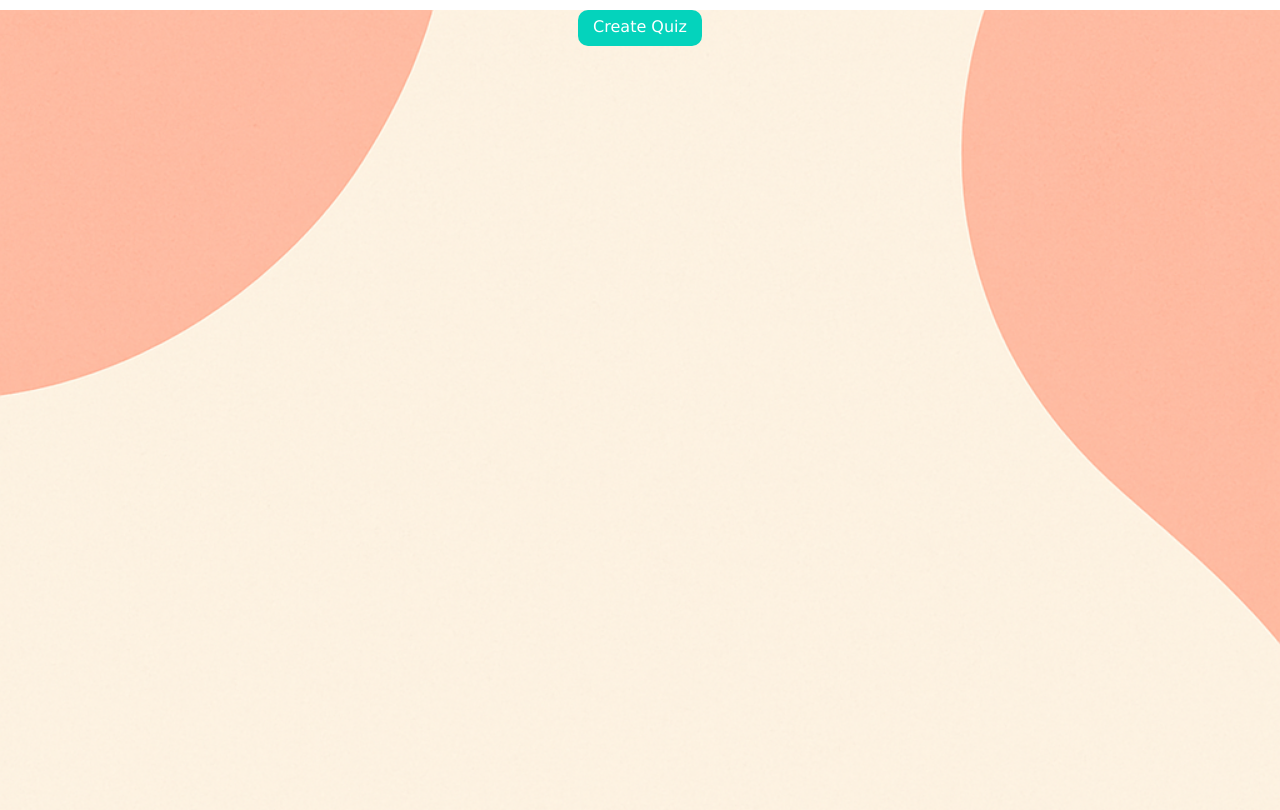
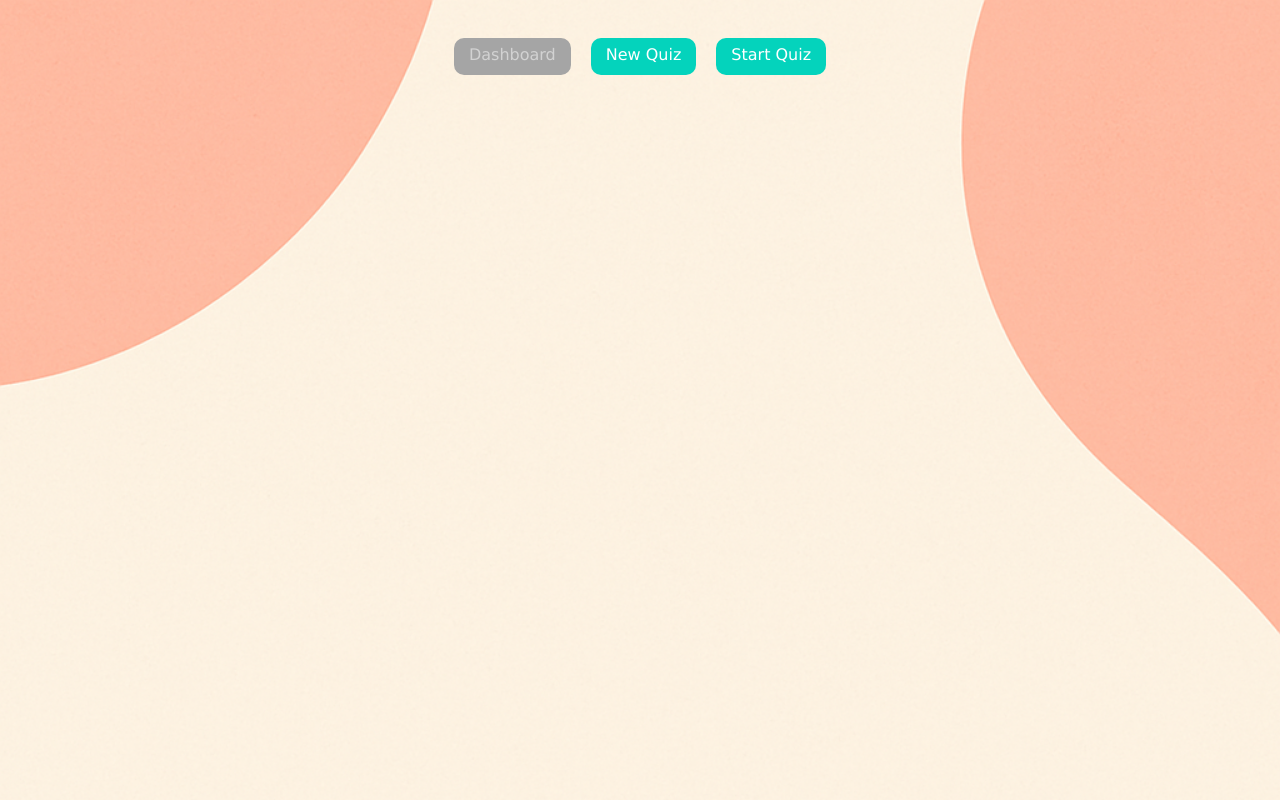
Before and after one commit to JSeaton-SKPolyTech/WhizQuiz, a React (Vite) app: page /dashboard in a window 1280 px wide. Built offline with nearby package versions, Linux system fonts and the light colour scheme.

Commit message:
added disable button feature to nav

```diff
--- a/src/components/TeacherNav.jsx
+++ b/src/components/TeacherNav.jsx
@@ -2,7 +2,7 @@ import { Navigate, useNavigate } from 'react-router-dom';
 
 import Button from './Button';
 
-const TeacherNav = function(){
+const TeacherNav = function({disabledButtons=false}){
 	const navigate = useNavigate();
 
 	function goToDashboard(){
@@ -15,11 +15,10 @@ const TeacherNav = function(){
 
 	}
 
-
 	return (
 		<nav>
-			<Button className='Nav-Button' buttonText="Dashboard" onClickFunc={goToDashboard} />
-			<Button className='Nav-Button' buttonText="New Quiz" disabled={true} onClickFunc={goToNewQuiz} />
+			<Button className='Nav-Button' buttonText="Dashboard" disabled={disabledButtons.dashboard} onClickFunc={goToDashboard} />
+			<Button className='Nav-Button' buttonText="New Quiz" disabled={disabledButtons.newQuiz} onClickFunc={goToNewQuiz} />
 			<Button className='Nav-Button' buttonText="Start Quiz" onClickFunc={startQuiz} />
 		</nav>
 	)
--- a/src/views/Dashboard.jsx
+++ b/src/views/Dashboard.jsx
@@ -1,16 +1,10 @@
-import { useNavigate } from "react-router-dom";
-import { Button } from "../components";
+import { TeacherNav } from "../components";
 
 const Dashboard = function(){
-	const navigate = useNavigate();
-
-	function gotToCreateQuiz(){
-		navigate('/createQuiz');
-	}
 
 	return(
 		<>
-			<Button onClickFunc={gotToCreateQuiz} buttonText="Create Quiz" />
+			<TeacherNav disabledButtons={{'dashboard': true, 'newQuiz': false}} />
 		</>
 	)
 }
--- a/src/views/NewQuiz.jsx
+++ b/src/views/NewQuiz.jsx
@@ -1,6 +1,7 @@
 import { useState } from "react";
 
 import { Button, TeacherNav } from "../components";
+import Dashboard from "./Dashboard";
 
 const NewQuiz = function(){
 
@@ -25,7 +26,7 @@ const NewQuiz = function(){
 
 	return(
 		<>
-			<TeacherNav />
+			<TeacherNav disabledButtons={{'dashboard': false, 'newQuiz': true}} />
 			<div className="white-overlay">
 				{newQuiz.map(function(label, index){
 					return(
```
